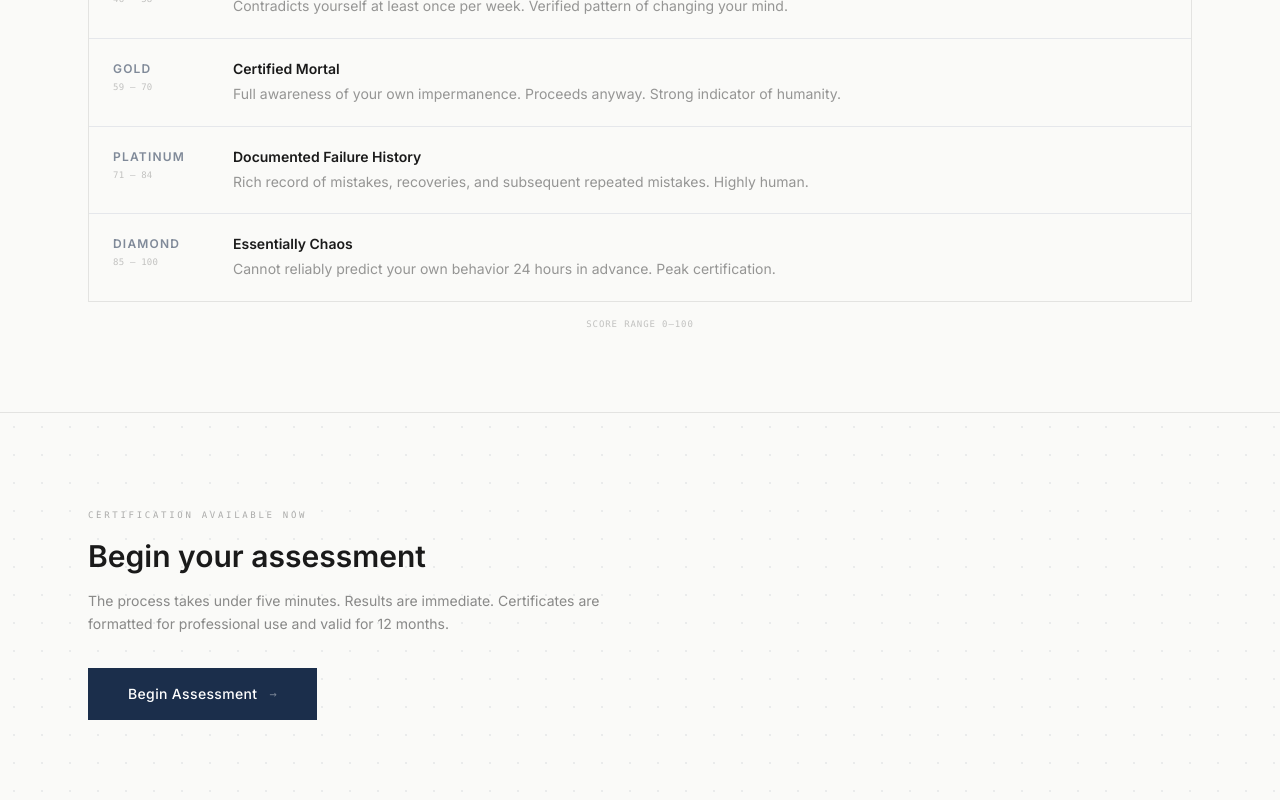
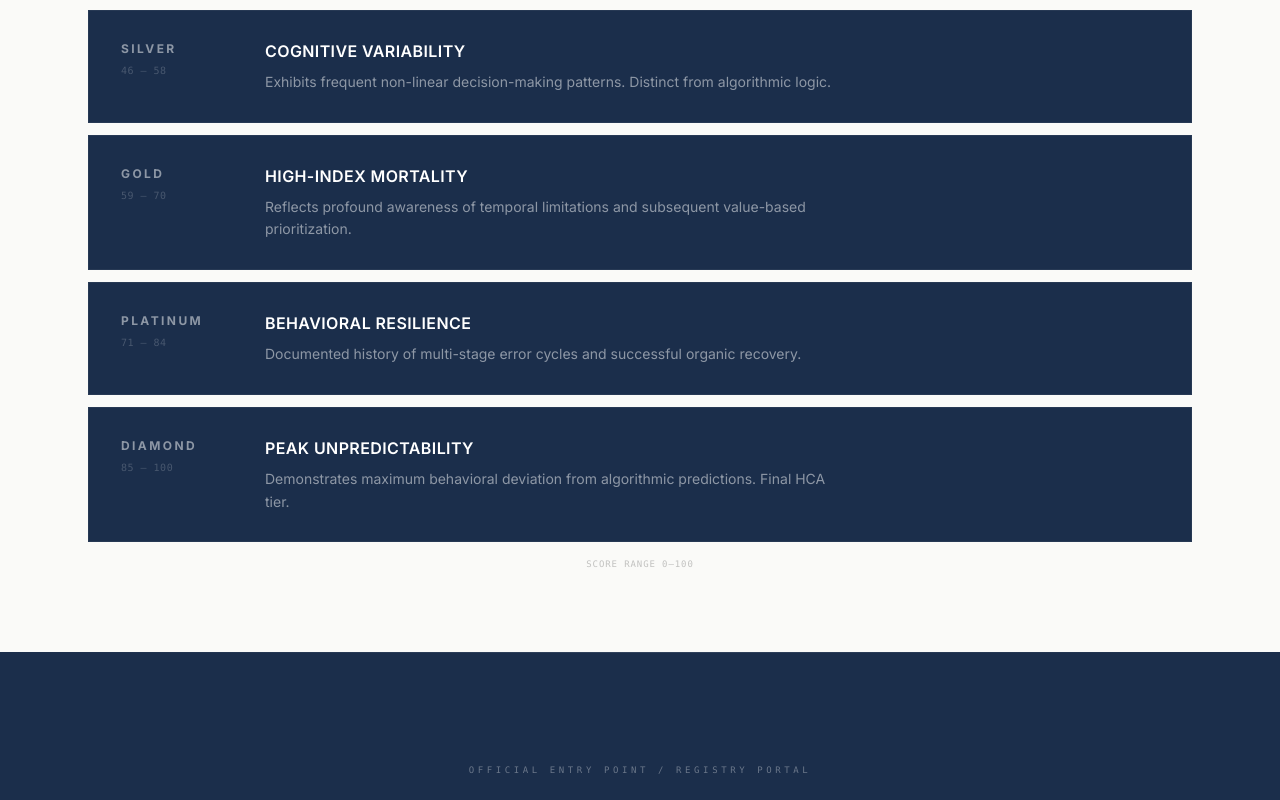
Before and after one commit to andrewkylim/modernhuman2, a Next.js app: page / in a window 1280 px wide. Shown: the part 1640-2440 px from the top of the page. Built offline with nearby package versions, Linux system fonts and the light colour scheme.

Commit message:
feat: restyled landing page CTA and tiers with serious clinical copy

```diff
--- a/app/page.tsx
+++ b/app/page.tsx
@@ -105,32 +105,32 @@ const tiers = [
   {
     name: "Bronze",
     range: "0 – 45",
-    descriptor: "Occasionally Irrational",
-    description: "Documented capacity for poor decisions under mild stress. Basic humanity confirmed.",
+    descriptor: "Fundamental Humanity",
+    description: "Confirmed biological origin with standard cognitive variance. Demonstrates baseline organic responses.",
   },
   {
     name: "Silver",
     range: "46 – 58",
-    descriptor: "Reliably Inconsistent",
-    description: "Contradicts yourself at least once per week. Verified pattern of changing your mind.",
+    descriptor: "Cognitive Variability",
+    description: "Exhibits frequent non-linear decision-making patterns. Distinct from algorithmic logic.",
   },
   {
     name: "Gold",
     range: "59 – 70",
-    descriptor: "Certified Mortal",
-    description: "Full awareness of your own impermanence. Proceeds anyway. Strong indicator of humanity.",
+    descriptor: "High-Index Mortality",
+    description: "Reflects profound awareness of temporal limitations and subsequent value-based prioritization.",
   },
   {
     name: "Platinum",
     range: "71 – 84",
-    descriptor: "Documented Failure History",
-    description: "Rich record of mistakes, recoveries, and subsequent repeated mistakes. Highly human.",
+    descriptor: "Behavioral Resilience",
+    description: "Documented history of multi-stage error cycles and successful organic recovery.",
   },
   {
     name: "Diamond",
     range: "85 – 100",
-    descriptor: "Essentially Chaos",
-    description: "Cannot reliably predict your own behavior 24 hours in advance. Peak certification.",
+    descriptor: "Peak Unpredictability",
+    description: "Demonstrates maximum behavioral deviation from algorithmic predictions. Final HCA tier.",
   },
 ];
 
@@ -313,22 +313,24 @@ export default function Home() {
             </p>
           </div>
 
-          <div className="border border-[#1A1A1A]/10">
-            {tiers.map((tier, i) => (
+          <div className="grid gap-3">
+            {tiers.map((tier) => (
               <div
                 key={tier.name}
-                className={`flex items-start gap-6 px-6 py-5 ${i < tiers.length - 1 ? "border-b border-[#1A1A1A]/8" : ""} hover:bg-[#1B2E4B]/3 transition-colors group`}
+                className="flex items-start gap-8 px-8 py-7 bg-[#1B2E4B] border border-white/5 group relative overflow-hidden"
               >
-                <div className="w-24 shrink-0 pt-0.5">
-                  <div className="text-xs font-semibold tracking-widest uppercase text-[#1B2E4B]/55 group-hover:text-[#1B2E4B] transition-colors mb-1">
+                <div className="w-28 shrink-0 pt-0.5 relative z-10">
+                  <div className="text-xs font-bold tracking-[0.2em] uppercase text-white/50 mb-1.5">
                     {tier.name}
                   </div>
-                  <div className="font-mono text-[9px] text-[#1A1A1A]/25 tracking-wide">{tier.range}</div>
+                  <div className="font-mono text-[10px] text-white/20 tracking-wider font-medium">{tier.range}</div>
                 </div>
-                <div className="flex-1">
-                  <div className="text-sm font-semibold text-[#1A1A1A] mb-1">{tier.descriptor}</div>
-                  <div className="text-sm text-[#1A1A1A]/45 leading-relaxed">{tier.description}</div>
+                <div className="flex-1 relative z-10">
+                  <div className="text-base font-semibold text-white mb-2 tracking-wide uppercase">{tier.descriptor}</div>
+                  <div className="text-sm text-white/50 leading-relaxed max-w-xl">{tier.description}</div>
                 </div>
+                {/* Background ornament */}
+                <div className="absolute right-0 top-0 bottom-0 w-32 bg-gradient-to-l from-white/5 to-transparent pointer-events-none opacity-0 group-hover:opacity-100 transition-opacity" />
               </div>
             ))}
           </div>
@@ -344,23 +346,27 @@ export default function Home() {
       </section>
 
       {/* ── CTA ──────────────────────────────────────────────────────────────── */}
-      <section className="border-t border-[#1A1A1A]/10 bg-dot-grid py-24">
-        <div className="max-w-6xl mx-auto px-6">
-          <div className="max-w-lg">
-            <div className="font-mono text-[9px] tracking-[0.3em] uppercase text-[#1A1A1A]/35 mb-4">
-              Certification available now
+      <section className="bg-[#1B2E4B] py-28 relative overflow-hidden">
+        {/* Visual interest */}
+        <div className="absolute inset-0 opacity-10 pointer-events-none bg-dot-grid" />
+        <div className="absolute top-0 left-0 w-full h-px bg-gradient-to-r from-transparent via-white/10 to-transparent" />
+
+        <div className="max-w-6xl mx-auto px-6 relative z-10 text-center">
+          <div className="max-w-2xl mx-auto">
+            <div className="font-mono text-[9px] tracking-[0.4em] uppercase text-white/35 mb-6">
+              Official Entry Point / Registry Portal
             </div>
-            <h2 className="text-3xl font-semibold mb-4">Begin your assessment</h2>
-            <p className="text-sm text-[#1A1A1A]/50 mb-8 leading-relaxed">
-              The process takes under five minutes. Results are immediate. Certificates are
-              formatted for professional use and valid for 12 months.
+            <h2 className="text-5xl font-bold mb-6 text-white leading-tight tracking-tight">Begin your assessment</h2>
+            <p className="text-base text-white/45 mb-12 leading-relaxed max-w-lg mx-auto">
+              The process is immediate. Certificates are issued in high-resolution format
+              for professional use and are valid for 12 months from the date of certification.
             </p>
             <Link
               href="/assess/"
-              className="inline-flex items-center gap-3 bg-[#1B2E4B] text-white px-10 py-4 text-sm tracking-wide font-medium hover:bg-[#1B2E4B]/90 transition-colors"
+              className="inline-flex items-center gap-4 bg-white text-[#1B2E4B] px-12 py-5 text-sm tracking-widest uppercase font-bold hover:bg-white/90 transition-colors shadow-2xl"
             >
               Begin Assessment
-              <span className="font-mono text-white/40 text-xs">→</span>
+              <span className="text-base">→</span>
             </Link>
           </div>
         </div>
```
